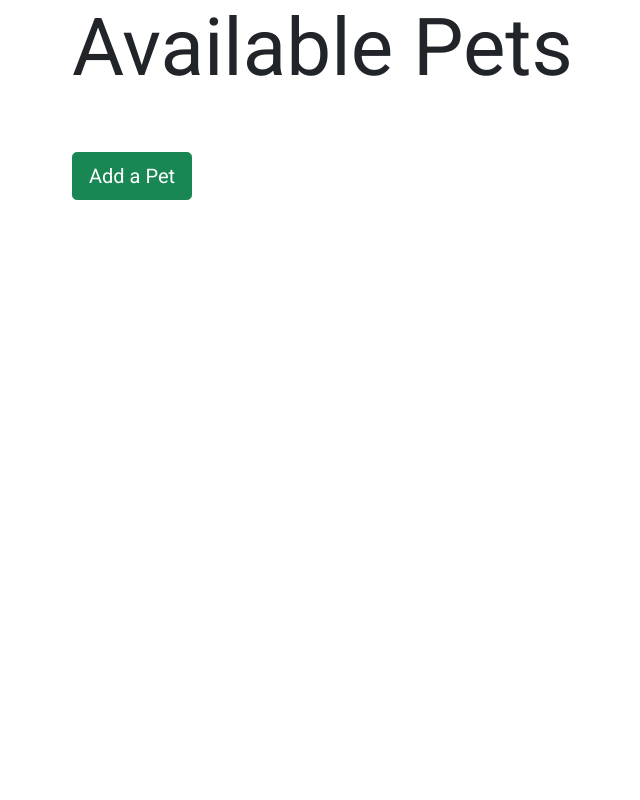
After one commit to philipbrowne/Flask-Pet-Adoption-Form, a Flask app: page /available in a window 1280 px wide. The commit adds this page. Shown: the whole page, without its empty margins (10-650 px from the left). Run offline with Flask 2, Linux system fonts and the light colour scheme; data that the repository does not hold is empty.

Commit message:
Completed Further Study Prompts for Exercise

```diff
--- a/app.py
+++ b/app.py
@@ -1,7 +1,7 @@
 from flask import Flask, request, render_template,  redirect, flash, session
 from flask_debugtoolbar import DebugToolbarExtension
 from models import db,  connect_db, Pet
-from forms import PetForm
+from forms import NewPetForm, EditPetForm
 
 app = Flask(__name__)
 
@@ -15,30 +15,42 @@ connect_db(app)
 
 
 @app.route('/')
-def home_page():
-    """Front Page displaying Pets"""
+def show_home_page():
+    """Show Home Page with Links to Available and Adopted Pets """
+    return render_template('home.html')
+
+
+@app.route('/available')
+def show_available_pets():
+    """Page displaying Available Pets"""
     pets = Pet.query.all()
-    return render_template('home.html', pets=pets)
+    return render_template('available_pets.html', pets=pets)
+
+
+@app.route('/adopted')
+def show_adopted_pets():
+    """Page displaying Adopted Pets"""
+    pets = Pet.query.all()
+    return render_template('adopted_pets.html', pets=pets)
 
 
 @app.route('/pets/add', methods=['GET', 'POST'])
 def add_pet():
     """Form for adding pets"""
-    form = PetForm()
+    form = NewPetForm()
     if form.validate_on_submit():
+        data = {k: v for k, v in form.data.items() if k != 'csrf_token'}
         name = form.name.data
         species = form.species.data
+        pet = Pet(**data)
         # Inserts placeholder IMG if url is blank in form
         if form.photo_url.data:
-            photo_url = form.photo_url.data
+            pet.photo_url = form.photo_url.data
         else:
-            photo_url = '/static/placeholder.jpg'
-        age = form.age.data
-        notes = form.notes.data
-        pet = Pet(name=name, species=species,
-                  photo_url=photo_url, age=age, notes=notes)
+            pet.photo_url = '/static/placeholder.jpg'
         db.session.add(pet)
         db.session.commit()
+        flash(f'{pet.name} successfully added', 'success')
         return redirect('/')
     else:
         return render_template('add_pet_form.html', form=form)
@@ -58,7 +70,7 @@ def edit_pet_info(pet_id):
     # Inserts placeholder IMG if url is blank in form
     if pet.photo_url == '/static/placeholder.jpg':
         pet.photo_url = ''
-    form = PetForm(obj=pet)
+    form = EditPetForm(obj=pet)
     if form.validate_on_submit():
         pet.name = form.name.data
         if form.photo_url.data:
@@ -68,7 +80,12 @@ def edit_pet_info(pet_id):
         pet.age = form.age.data
         pet.species = form.species.data
         pet.notes = form.notes.data
+        if form.available.data == 'True':
+            pet.available = True
+        else:
+            pet.available = False
         db.session.commit()
+        flash(f'{pet.name} successfully edited', 'success')
         return redirect('/')
     else:
         return render_template('edit_pet_form.html', pet=pet, form=form)
--- a/seed.py
+++ b/seed.py
@@ -10,12 +10,11 @@ p1 = Pet(name='Jimmy', species='dog', photo_url='https://images.unsplash.com/pho
 p2 = Pet(name='Steve', species='cat', photo_url='https://images.unsplash.com/photo-1570461121477-846eadb013b6?ixid=MnwxMjA3fDB8MHxwaG90by1wYWdlfHx8fGVufDB8fHx8&ixlib=rb-1.2.1&auto=format&fit=crop&w=1069&q=80',
               age='4', notes='Sweet cat! Very nice!', available=True)
 p3 = Pet(name='Charles', species='dog', photo_url='https://images.unsplash.com/photo-1516108282925-3c3c19bc72b2?ixid=MnwxMjA3fDB8MHxwaG90by1wYWdlfHx8fGVufDB8fHx8&ixlib=rb-1.2.1&auto=format&fit=crop&w=1100&q=80',
-              age='6', notes='Wonderful animal!', available=True)
+              age='6', notes='Wonderful animal!', available=False)
 p4 = Pet(name='Stacy', species='cat', photo_url='https://images.unsplash.com/photo-1564539279948-9931a76c05be?ixid=MnwxMjA3fDB8MHxwaG90by1wYWdlfHx8fGVufDB8fHx8&ixlib=rb-1.2.1&auto=format&fit=crop&w=1100&q=80',
               age='7', notes='Sweetest girl', available=True)
 p5 = Pet(name='Marcie', species='dog', photo_url='https://images.unsplash.com/photo-1605358638400-1c6ffa76632d?ixlib=rb-1.2.1&ixid=MnwxMjA3fDB8MHxwaG90by1wYWdlfHx8fGVufDB8fHx8&auto=format&fit=crop&w=1100&q=80',
-              age='4', notes='Adorable', available=True)
-
+              age='4', notes='Adorable', available=False)
 
 db.session.add_all([p1, p2, p3, p4, p5])
 db.session.commit()
--- /dev/null
+++ b/templates/available_pets.html
@@ -0,0 +1,13 @@
+{% extends 'base.html' %} {%block title%}Available Pets{% endblock %} {% block content %} <div
+    class="container justify-content-center">
+    <h1 class="display-1">Available Pets</h1>
+    <div class="row">{% for pet in pets %} {% if pet.available %} <div class="col-md-6">
+            <div class="petcontainer">
+                <div><img class="img-fluid homephoto" src="{{pet.photo_url}}" alt=""></div>
+                <a href="/pets/{{pet.id}}">{{pet.name}} - {{pet.species.capitalize()}}, {{pet.age}}</a>
+            </div>
+        </div> {% endif %}{% endfor %} <div class="d-flex mt-5"><a href="/pets/add" class="btn btn-success btn-lg">Add a
+                Pet</a>
+        </div>
+    </div>
+</div> {% endblock %}
--- /dev/null
+++ b/templates/pet_form.j2
@@ -0,0 +1,5 @@
+<form method="POST">
+                <!-- Add type="hidden" form fields --> {{ form.hidden_tag() }} {% for field in form if
+                field.widget.input_type != 'hidden' %} <div class="form-group">{{field.label}} {{field
+                    (class_="form-control ")}} {% for err in field.errors %} <small
+                        class="form-text text-danger">{{err}}</small> {% endfor %}</div> {% endfor %}
```
Also changed, not shown: forms.py (+16 -1 lines), templates/add_pet_form.html (+4 -9 lines), templates/adopted_pets.html (added, +13 -0 lines), templates/edit_pet_form.html (+7 -11 lines), templates/home.html (+4 -6 lines).
